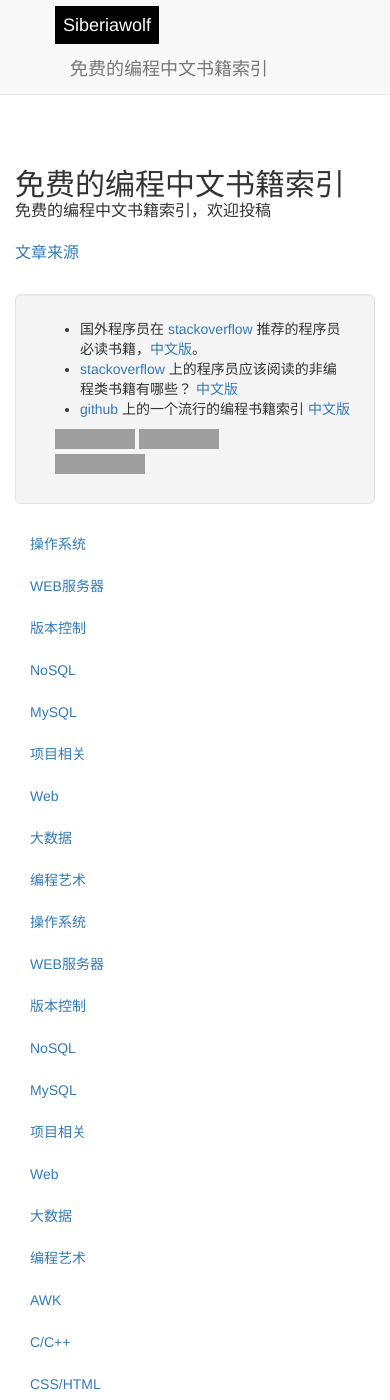
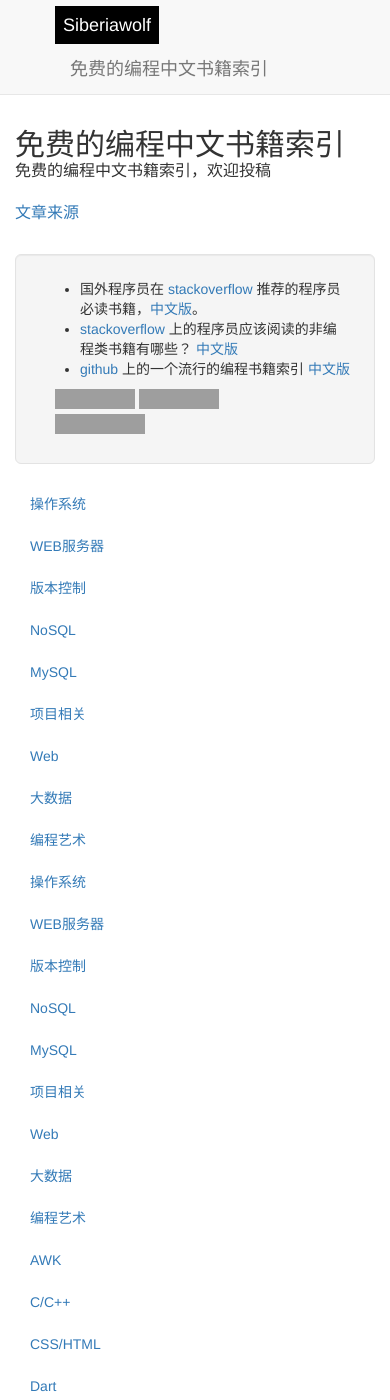
Before and after one commit to siberiawolf/siberiawolf.github.io, a Jekyll site: the page free_programming/index.html, which Jekyll copies as it is, in a window 390 px wide and 1400 px high. Built offline with Jekyll 4.4.1, drawn with Linux system fonts in a browser that asks for light colours; nearby versions of some CDN libraries; Markdown is read by kramdown in place of the engine named in the settings; comment, search, counter and statistics services are not loaded; grey boxes are pictures that could not be loaded.

Commit message:
减少margin-top值

```diff
--- a/free_programming/css/styles.css
+++ b/free_programming/css/styles.css
@@ -78,6 +78,6 @@ body {
 .home-contact .facebook { background-color: #4862A3;  background-position: -100px 0; }
 
 @media (max-width: 992px){
-    #masthead{margin-top: 80px;}
+    #masthead{margin-top: 40px;}
     .home-follow{display: none;}
 }
```
Also changed, not shown: 1 other file.
